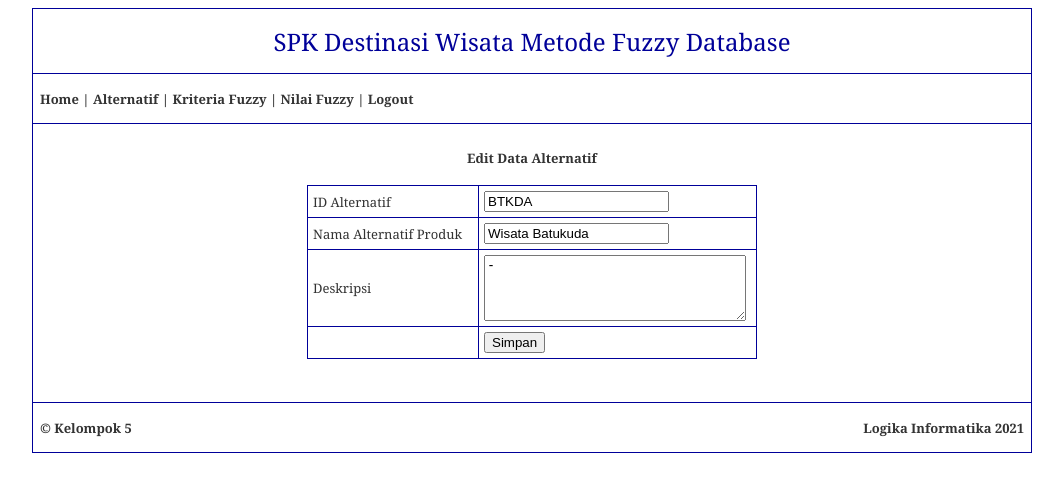
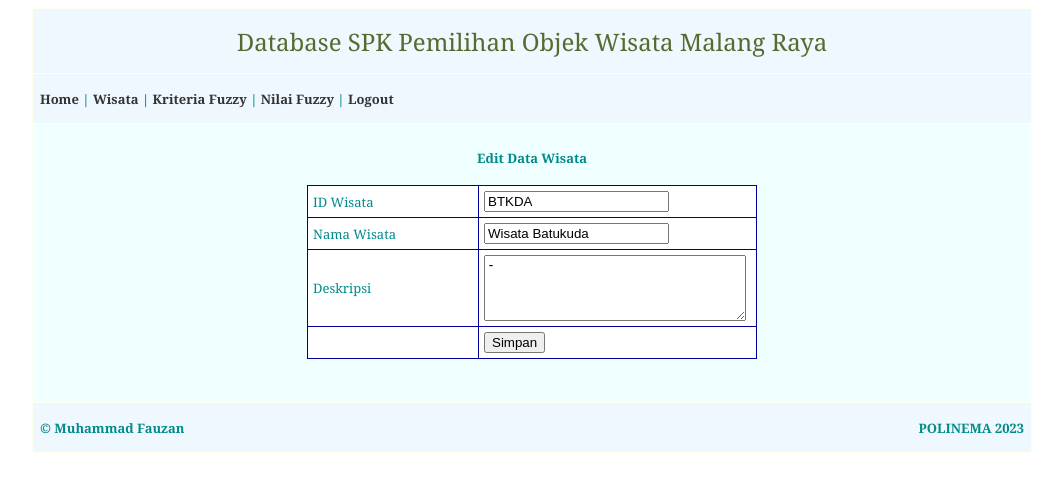
Before and after one commit to fauzanmuh/SPK-WisataMLGv3, a PHP site: page /edit-alternatif.php?id_alternatif=BTKDA in a window 1280 px wide. Shown: the top 492 px of the page, without its empty margins (108-1171 px from the left). Run offline with PHP 8.4, Linux system fonts and the light colour scheme; a user stored in the database is signed in; data comes from the database, SQL or seed files in the repository.

Commit message:
Update halaman tambah, edit pada db

```diff
--- a/edit-alternatif.php
+++ b/edit-alternatif.php
@@ -16,16 +16,16 @@
 <html xmlns="http://www.w3.org/1999/xhtml">
 <head>
 <meta http-equiv="Content-Type" content="text/html; charset=utf-8" />
-<title>SPK Destinasi Wisata Metode Fuzzy Database</title>
+<title>Database SPK Pemilihan Objek Wisata Malang Raya</title>
 <style type="text/css">
 <!--
 body,td,th {
 	font-family: Georgia, Times New Roman, Times, serif;
 	font-size: 13px;
-	color: #333333;
+	color: #008B8B;
 }
 .style1 {
-	color: #000099;
+	color: #556B2F;
 	font-size: 24px;
 }
 a:link {
@@ -49,16 +49,16 @@ a:active {
 </style></head>
 
 <body>
-<table width="1000" border="0" align="center" cellpadding="7" cellspacing="1" bgcolor="#000099">
+<table width="1000" border="0" align="center" cellpadding="7" cellspacing="1" bgcolor="#FFFFF0">
   <tr>
-    <td height="50" bgcolor="#FFFFFF" align="center"><span class="style1">SPK Destinasi Wisata Metode Fuzzy Database</span></td>
+    <td height="50" bgcolor="#F0F8FF" align="center"><span class="style1">Database SPK Pemilihan Objek Wisata Malang Raya</span></td>
   </tr>
   <tr>
-    <td height="35" bgcolor="#FFFFFF"><span class="style2"><a href="admin.php">Home</a> | <a href="alternatif.php">Alternatif</a> | <a href="kriteria-fuzzy.php">Kriteria Fuzzy</a> | <a href="nilai-fuzzy.php">Nilai Fuzzy</a> | <a href="logout.php">Logout</a></span></td>
+    <td height="35" bgcolor="#F0F8FF"><span class="style2"><a href="admin.php">Home</a> | <a href="alternatif.php">Wisata</a> | <a href="kriteria-fuzzy.php">Kriteria Fuzzy</a> | <a href="nilai-fuzzy.php">Nilai Fuzzy</a> | <a href="logout.php">Logout</a></span></td>
   </tr>
   <tr>
-    <td align="center" valign="top" bgcolor="#FFFFFF"><br />
-      <strong>Edit Data Alternatif</strong><br />
+    <td align="center" valign="top" bgcolor="#F0FFFF"><br />
+      <strong>Edit Data Wisata</strong><br />
       <br />
       <?php
 			$queryalternatif = mysqli_query($db, "SELECT * FROM alternatif WHERE id_alternatif = '$_GET[id_alternatif]'");
@@ -67,11 +67,11 @@ a:active {
       <form id="form1" name="form1" method="post" action="">
         <table width="450" border="0" cellpadding="5" cellspacing="1" bgcolor="#000099">
           <tr>
-            <td bgcolor="#FFFFFF">ID Alternatif</td>
+            <td bgcolor="#FFFFFF">ID Wisata</td>
             <td bgcolor="#FFFFFF"><input type="text" name="id_alternatif" id="id_alternatif" readonly value="<?php echo $dataalternatif['id_alternatif']; ?>" /></td>
           </tr>
           <tr>
-            <td width="160" bgcolor="#FFFFFF">Nama Alternatif Produk</td>
+            <td width="160" bgcolor="#FFFFFF">Nama Wisata</td>
             <td width="267" bgcolor="#FFFFFF"><input type="text" name="nama_alternatif" id="nama_alternatif" value="<?php echo $dataalternatif['nama_alternatif']; ?>" /></td>
           </tr>
           <tr>
@@ -88,11 +88,11 @@ a:active {
     <br /></td>
   </tr>
   <tr>
-    <td bgcolor="#FFFFFF"><table width="100%" border="0" cellspacing="0" cellpadding="0">
+  <td bgcolor="#F0F8FF"><table width="100%" border="0" cellspacing="0" cellpadding="0">
       <tr>
-        <td width="47%" height="35" align="left"><strong>&copy; Kelompok 5</strong></td>
-        <td width="53%" height="35" align="right"><strong> Logika Informatika 2021</td>
-        </tr>
+      <td width="47%" height="35" align="left"><strong>&copy; Muhammad Fauzan</strong></td>
+        <td width="53%" height="35" align="right"><strong> POLINEMA 2023</td>
+      </tr>
     </table></td>
   </tr>
 </table>
--- a/index.php
+++ b/index.php
@@ -451,7 +451,7 @@
 
   <footer class="footer-distributed">
 
-  <link rel="stylesheet" href="footer.css">
+  <link rel="stylesheet" href="css/footer.css">
   <link rel="stylesheet" href="http://maxcdn.bootstrapcdn.com/font-awesome/4.2.0/css/font-awesome.min.css">
   <link href="http://fonts.googleapis.com/css?family=Cookie" rel="stylesheet" type="text/css">
 
--- a/kriteria-fuzzy.php
+++ b/kriteria-fuzzy.php
@@ -49,7 +49,7 @@ a:active {
     <td height="50" bgcolor="#F0F8FF" align="center"><span class="style1">Database SPK Pemilihan Objek Wisata Malang Raya</span></td>
   </tr>
   <tr>
-    <td height="35" bgcolor="#F0F8FF"><span class="style2"><a href="admin.php">Home</a> | <a href="alternatif.php">Alternatif</a> | <a href="kriteria-fuzzy.php">Kriteria Fuzzy</a> | <a href="nilai-fuzzy.php">Nilai Fuzzy</a> | <a href="logout.php">Logout</a></span></td>
+    <td height="35" bgcolor="#F0F8FF"><span class="style2"><a href="admin.php">Home</a> | <a href="alternatif.php">Wisata</a> | <a href="kriteria-fuzzy.php">Kriteria Fuzzy</a> | <a href="nilai-fuzzy.php">Nilai Fuzzy</a> | <a href="logout.php">Logout</a></span></td>
   </tr>
   <tr>
     <td align="center" valign="top" bgcolor="#F0FFFF"><br />
--- a/nilai-fuzzy.php
+++ b/nilai-fuzzy.php
@@ -49,7 +49,7 @@ a:active {
     <td height="50" bgcolor="#F0F8FF" align="center"><span class="style1">Database SPK Pemilihan Objek Wisata Malang Raya</span></td>
   </tr>
   <tr>
-    <td height="35" bgcolor="#F0F8FF"><span class="style2"><a href="admin.php">Home</a> | <a href="alternatif.php">Alternatif</a> | <a href="kriteria-fuzzy.php">Kriteria Fuzzy</a> | <a href="nilai-fuzzy.php">Nilai Fuzzy</a> | <a href="logout.php">Logout</a></span></td>
+    <td height="35" bgcolor="#F0F8FF"><span class="style2"><a href="admin.php">Home</a> | <a href="alternatif.php">Wisata</a> | <a href="kriteria-fuzzy.php">Kriteria Fuzzy</a> | <a href="nilai-fuzzy.php">Nilai Fuzzy</a> | <a href="logout.php">Logout</a></span></td>
   </tr>
   <tr>
     <td align="center" valign="top" bgcolor="#F0FFFF"><br />
```
Also changed, not shown: add-alternatif.php (+13 -13 lines), add-kriteria-fuzzy.php (+11 -11 lines), add-nilai-fuzzy.php (+11 -11 lines), alternatif.php (+4 -4 lines), edit-kriteria-fuzzy.php (+11 -11 lines), edit-nilai-fuzzy.php (+11 -11 lines), README.md.
